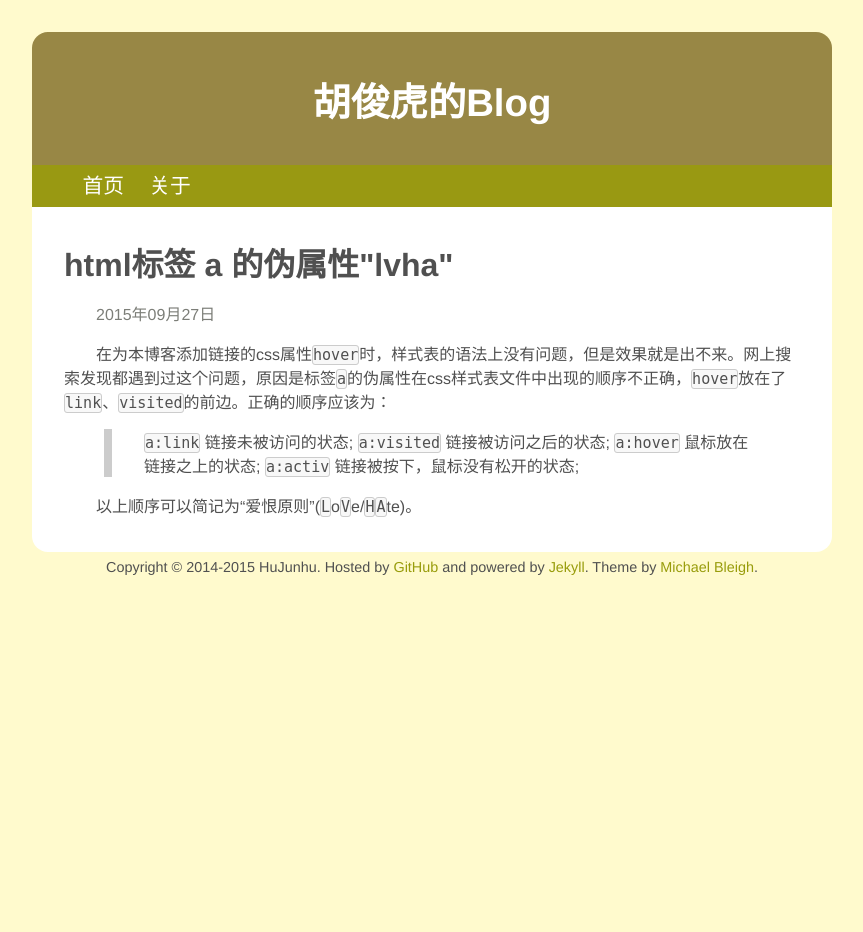
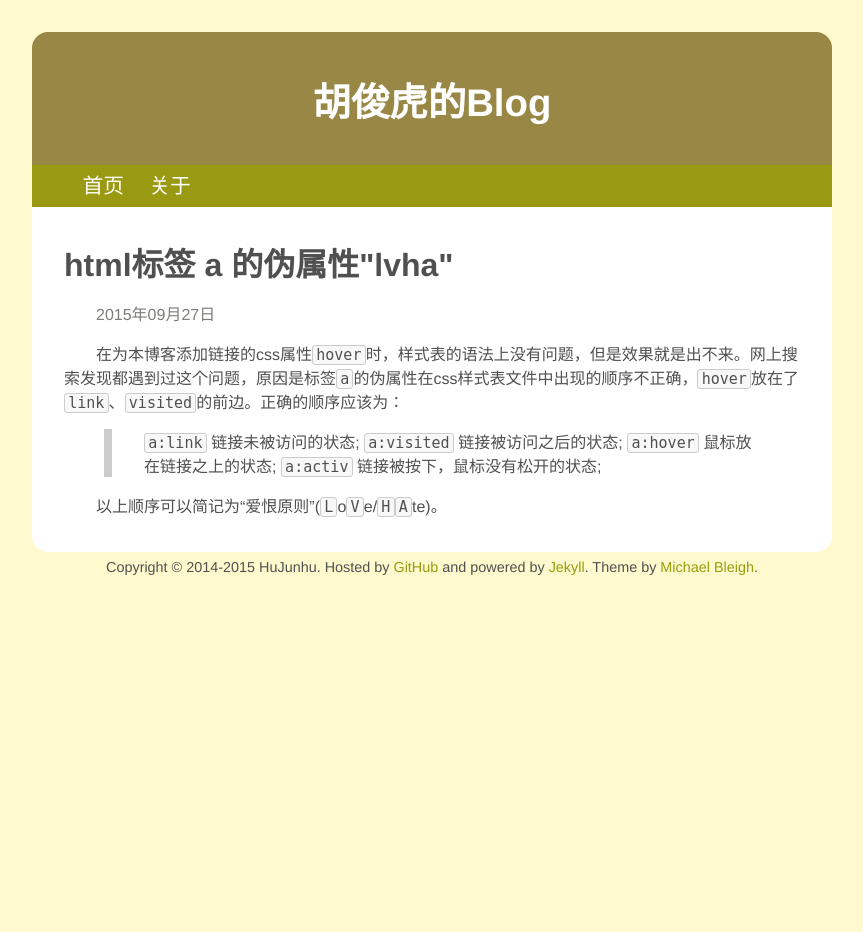
Before and after one commit to hujunhu/hujunhu.github.io, a Jekyll site: the page built from _posts/2015-09-27-html-tag-a-lvha.md, in a window 1280 px wide. Shown: the whole page, without its empty margins (208-1071 px from the left). Built offline with Jekyll 4.4.1, drawn with Linux system fonts in a browser that asks for light colours.

Commit message:
css sytle updated

```diff
--- a/css/all.css
+++ b/css/all.css
@@ -120,7 +120,8 @@ pre {
   overflow: auto;
 }
 
-code {
+#content p > code {
+  padding: 0 0.2rem;
 }
 
 pre code {
```
